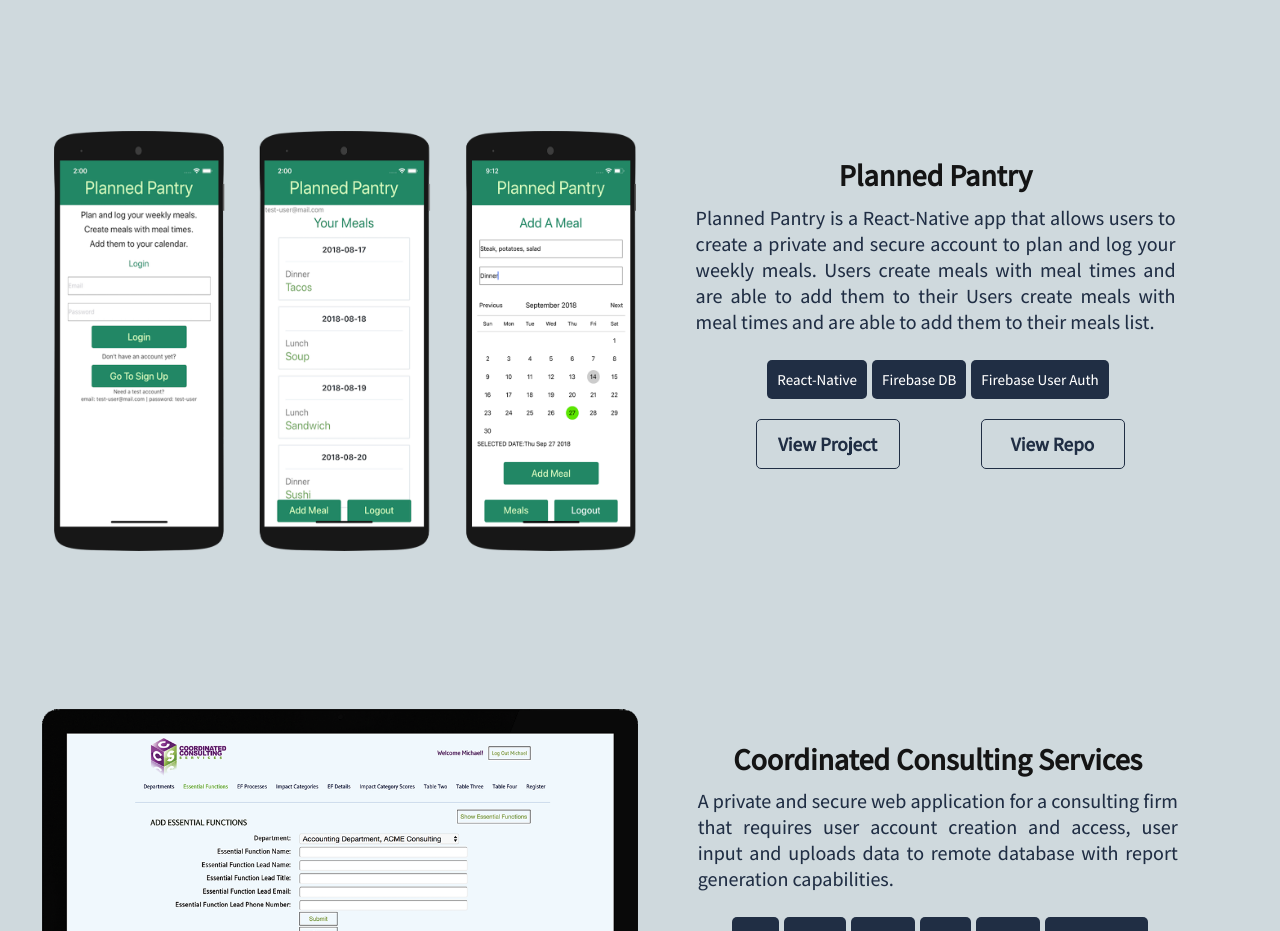
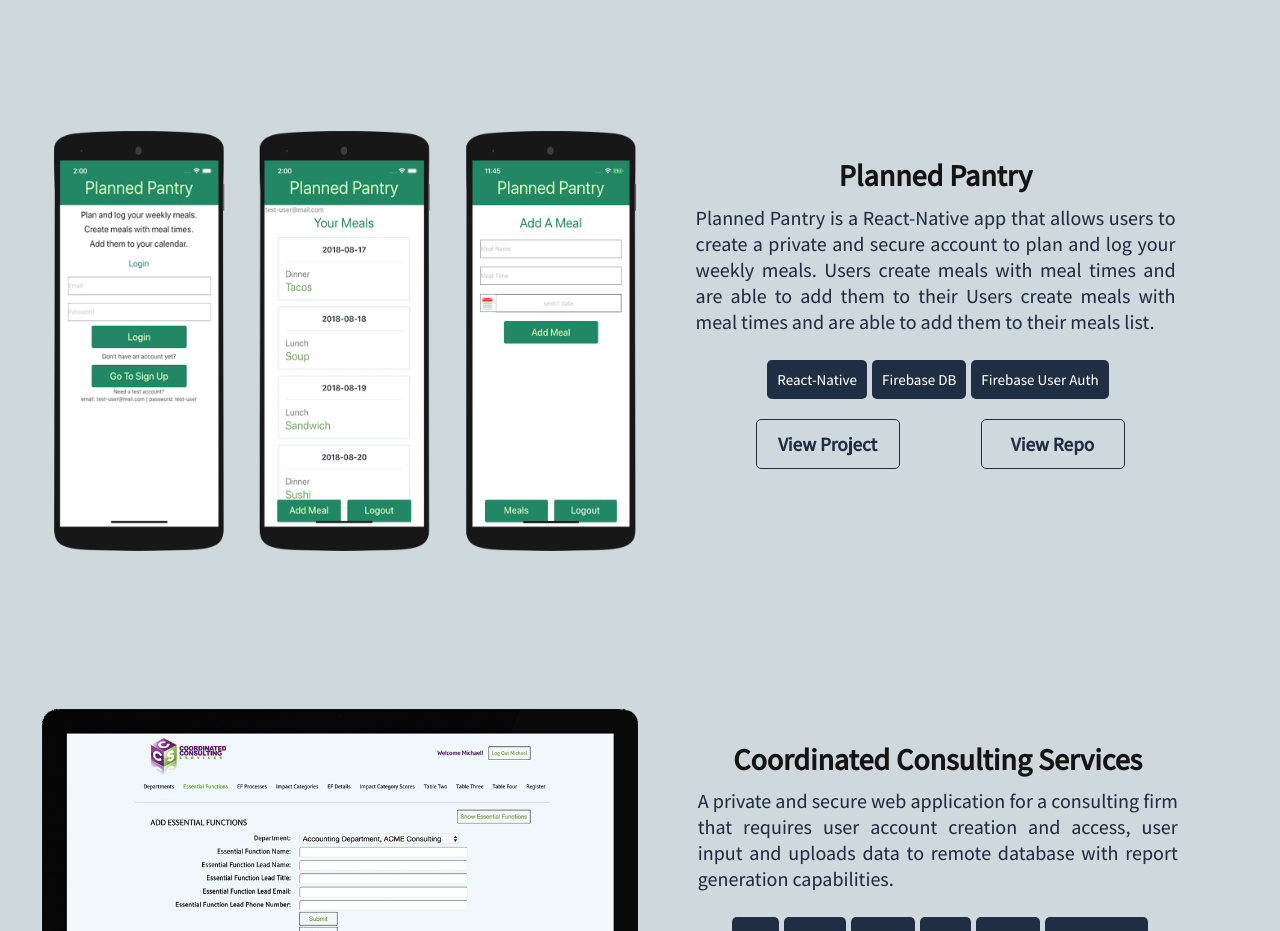
Before and after one commit to LeReiver/new-portfolio, a React (Create React App) app: page /projects in a window 1280 px wide. Shown: the part 1980-2911 px from the top of the page. Built offline with nearby package versions, Linux system fonts and the light colour scheme; a web font is replaced by a local one.

Commit message:
updated planned pantry screenshot

```diff
--- a/src/components/projects/projects.js
+++ b/src/components/projects/projects.js
@@ -118,7 +118,7 @@
 
       <div className="project-block app pantry">
         <div className="project-image app pantry">
-          <img src={require("../../images/planned-pantry_phone_1.png")} alt="Drums" title="Click To View" />
+          <img src={require("../../images/planned-pantry_phone_2.png")} alt="Drums" title="Click To View" />
         </div>
         <div className="project-desc app pantry">
           <h2 className="app-h2">Planned Pantry</h2>
```
Also changed, not shown: src/images/planned-pantry_phone_2.png (added).
